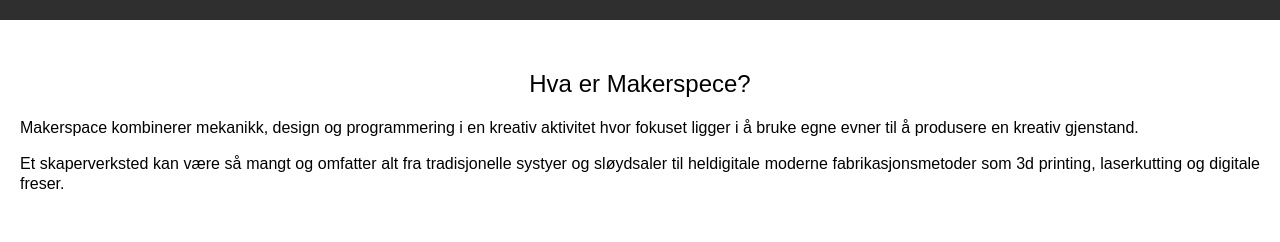
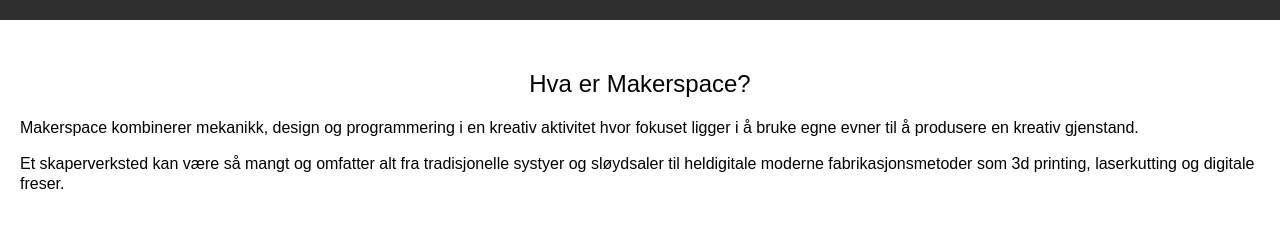
Before and after one commit to joachimhs/itsweb, a SvelteKit app: page / in a window 1280 px wide. Shown: the part 230-472 px from the top of the page. Built offline with nearby package versions, Linux system fonts and the light colour scheme.

Commit message:
Css, spelling mistake

```diff
--- a/src/routes/+page.svelte
+++ b/src/routes/+page.svelte
@@ -3,9 +3,9 @@
 </header>
 
 <section class="main-section">
-    <h1>Hva er Makerspece?</h1>
-    <p class="justify">Makerspace kombinerer mekanikk, design og programmering i en kreativ aktivitet hvor fokuset ligger i å bruke egne evner til å produsere en kreativ gjenstand.</p>
-    <p class="justify">Et skaperverksted kan være så mangt og omfatter alt fra tradisjonelle systyer og sløydsaler til heldigitale moderne fabrikasjonsmetoder som 3d printing, laserkutting og digitale freser. </p>
+    <h1>Hva er Makerspace?</h1>
+    <p>Makerspace kombinerer mekanikk, design og programmering i en kreativ aktivitet hvor fokuset ligger i å bruke egne evner til å produsere en kreativ gjenstand.</p>
+    <p>Et skaperverksted kan være så mangt og omfatter alt fra tradisjonelle systyer og sløydsaler til heldigitale moderne fabrikasjonsmetoder som 3d printing, laserkutting og digitale freser. </p>
 </section>
 
 <section class="image-section">
@@ -14,7 +14,7 @@
 
 <section class="main-section">
     <h1>ITS Makerspace</h1>
-    <p class="justify">ITS Makerspace holder til på UiO på Kjeller og har i skoleåret 2022/2023 tre tilbud: </p>
+    <p>ITS Makerspace holder til på UiO på Kjeller og har i skoleåret 2022/2023 tre tilbud: </p>
     <ul>
         <li>Junior Makerspace for barn fra 5-7 klassetrinn på onsdager fra kl. 16-18</li>
         <li>Ungdomsmakerspace for barn fra 8-10 klassetrinn på fredager fra kl. 16-18</li>
```
